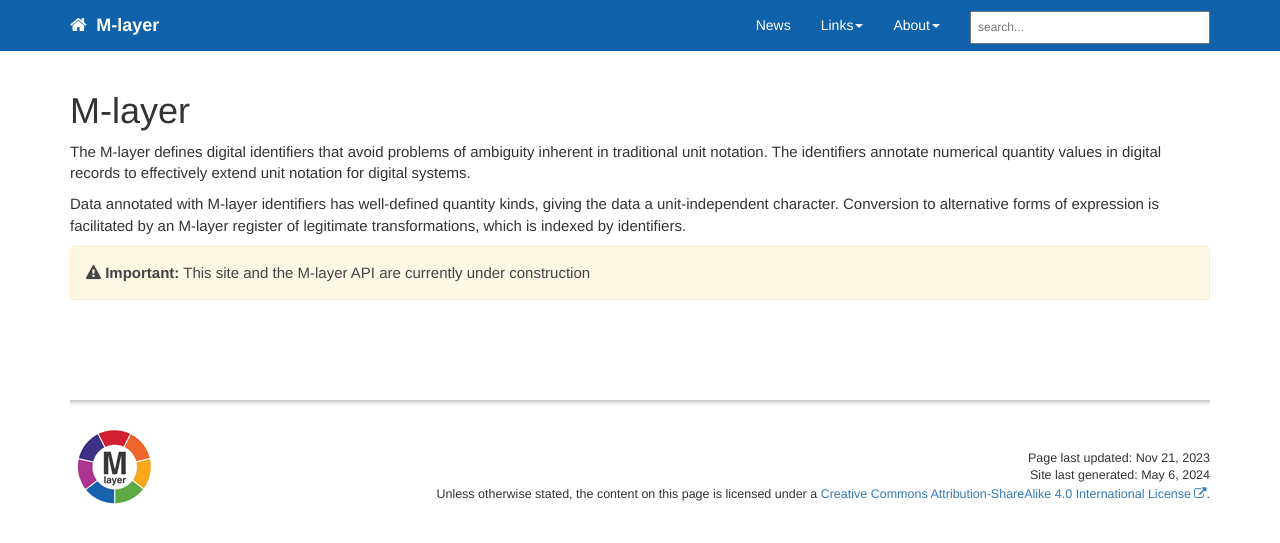
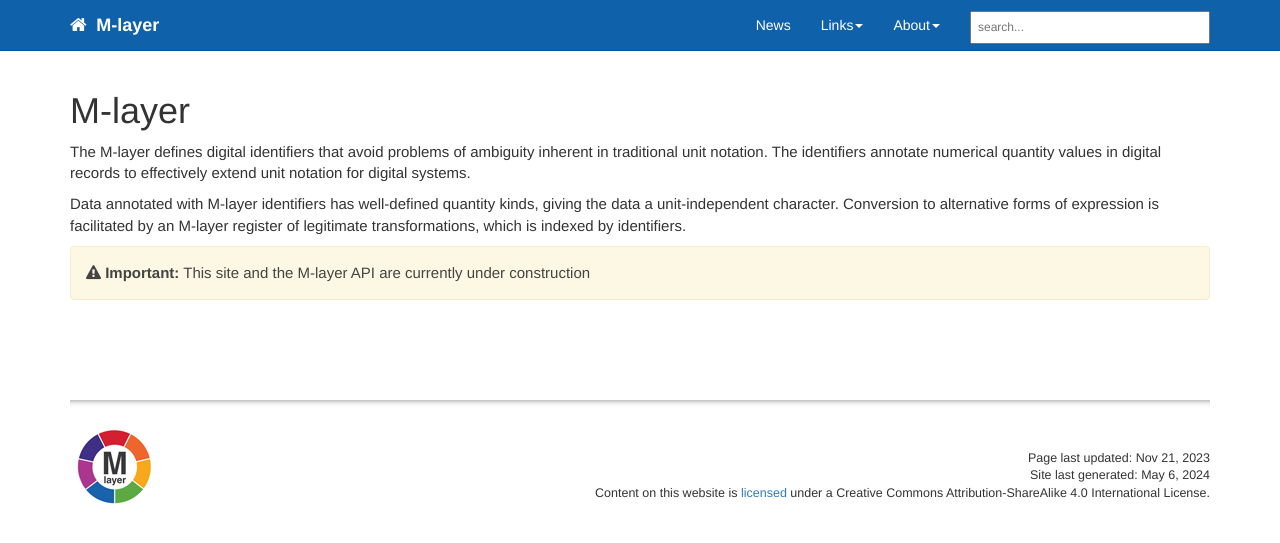
Before and after one commit to mehranmo/mlayer, a Jekyll site: the page built from index.md, in a window 1280 px wide. Shown: the top 543 px of the page. Built offline with Jekyll 4.4.1, drawn with Linux system fonts in a browser that asks for light colours; comment, search, counter and statistics services are not loaded.

Commit message:
Added MII License

```diff
--- a/_includes/footer.html
+++ b/_includes/footer.html
@@ -14,7 +14,7 @@
                 {% endif %}
                 Site last generated: {{ site.time | date: "%b %-d, %Y"  }}
                 <br />
-                Unless otherwise stated, the content on this page is licensed under a <a rel="license" href="http://creativecommons.org/licenses/by-sa/4.0/">Creative Commons Attribution-ShareAlike 4.0 International License</a>.
+                Content on this website is <a rel="license" href="mii_license.html">licensed</a> under a Creative Commons Attribution-ShareAlike 4.0 International License.
                 <br />
                 </div>
             </div>
```
Also changed, not shown: pages/license/mii_license.md (added, +30 -0 lines).
